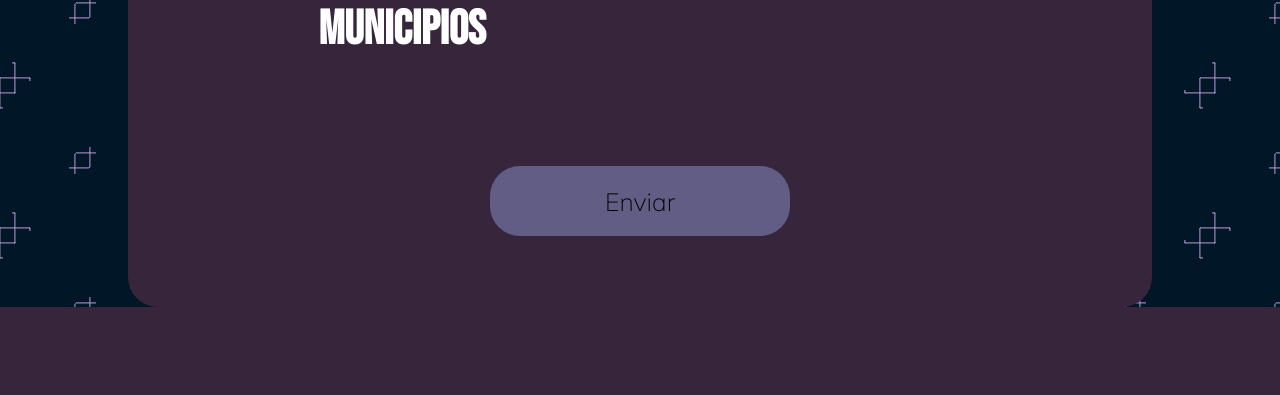
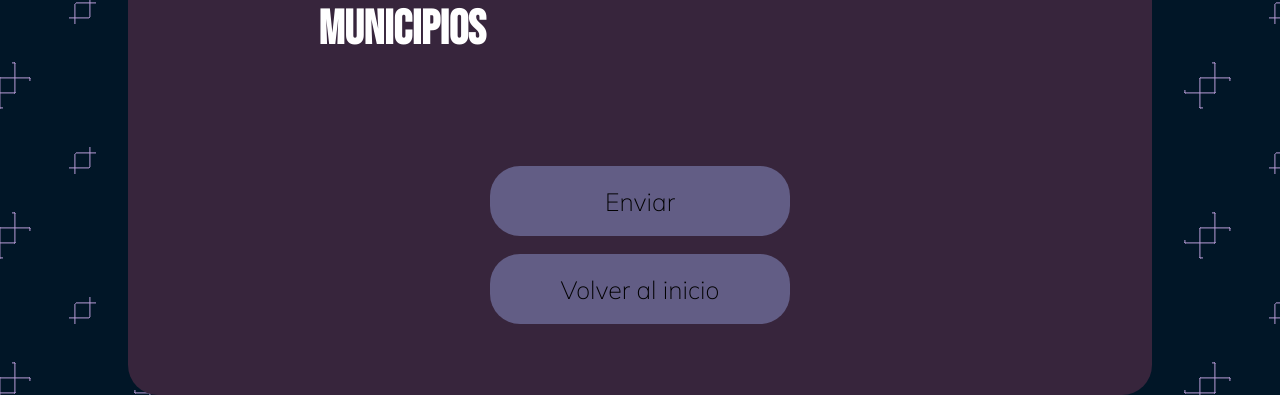
Before and after one commit to PabloVR24/segundoParcial, a PHP site: page /Practica/views/users/index.php in a window 1280 px wide. Shown: the part 522-917 px from the top of the page. Before the commit the page ends 829 px from the top, so only its background shows below. Run offline with PHP 8.4, Linux system fonts and the light colour scheme; data that the repository does not hold is empty; some libraries are stand-ins or nearby versions; some web fonts are replaced.

Commit message:
Boton en index

```diff
--- a/css/styles.css
+++ b/css/styles.css
@@ -57,6 +57,20 @@ body {
     text-align: center;
 }
 
+#botonchido{
+    color: black;
+    background-color: #625d85;
+    width: 300px;
+    height: 70px;
+    border-radius: 30px;
+    font-size: 25px;
+    font-family: 'Mulish', sans-serif;
+    text-align: center;
+    justify-content: center;
+    border: 0;
+    color: black;
+}
+
 .wrapper .box input {
     font-family: 'Mulish', sans-serif;
     width: 100%;
@@ -113,6 +127,11 @@ body {
     background-color: #0051a2;
 }
 
+#botonchido:hover {
+    color: white;
+    background-color: #0051a2;
+}
+
 .error {
     color: red;
     font-family: 'Circular Std', sans-serif;
--- a/views/users/index.php
+++ b/views/users/index.php
@@ -30,17 +30,23 @@ include('../../class/class_nivel/class_nivel_dal.php');
             <h2>Ticket de Turno</h2>
             <div class="wrapper">
                 <div class="box">
-                    <input class="whiteText" type="text" name="fname" id="fname" value="<?php echo isset($_POST["fname"]) ? $_POST["fname"] : ""; ?>" />
+                    <input class="whiteText" type="text" name="fname" id="fname"
+                        value="<?php echo isset($_POST["fname"]) ? $_POST["fname"] : ""; ?>" />
                     <label for="fname">Nombre completo de quien realizará el trámite:</label>
                     <?php if (!empty($error_fname)) { ?>
-                        <span class="error"><?php echo $error_fname; ?></span>
+                        <span class="error">
+                            <?php echo $error_fname; ?>
+                        </span>
                     <?php } ?>
                 </div>
                 <div class="box">
-                    <input class="whiteText" type="text" name="lCurp" id="lCurp" value="<?php echo isset($_POST["lCurp"]) ? $_POST["lCurp"] : ""; ?>" />
+                    <input class="whiteText" type="text" name="lCurp" id="lCurp"
+                        value="<?php echo isset($_POST["lCurp"]) ? $_POST["lCurp"] : ""; ?>" />
                     <label for="lCurp">CURP:</label>
                     <?php if (!empty($error_lcurp)) { ?>
-                        <span class="error"><?php echo $error_lcurp; ?></span>
+                        <span class="error">
+                            <?php echo $error_lcurp; ?>
+                        </span>
                     <?php } ?>
                 </div>
             </div>
@@ -60,7 +66,8 @@ include('../../class/class_nivel/class_nivel_dal.php');
                             <?php
                             foreach ($result_nivel as $key => $value) {
                                 ?>
-                                <option class="opt" value="<?= $value->getID_NIVEL() ?>"><?= $value->getNOMBRE_NIVEL() ?></option>
+                                <option class="opt" value="<?= $value->getID_NIVEL() ?>"><?= $value->getNOMBRE_NIVEL() ?>
+                                </option>
                                 <?php
                             }
                             ?>
@@ -72,7 +79,9 @@ include('../../class/class_nivel/class_nivel_dal.php');
                     </label>
                     <br>
                     <?php if (!empty($error_mes)) { ?>
-                        <span class="error"><?php echo $error_mes; ?></span>
+                        <span class="error">
+                            <?php echo $error_mes; ?>
+                        </span>
                     <?php } ?>
                 </div>
 
@@ -90,7 +99,8 @@ include('../../class/class_nivel/class_nivel_dal.php');
                             <?php
                             foreach ($result_asuntos as $key => $value) {
                                 ?>
-                                <option class="opt" value="<?= $value->GETID_ASUNTO() ?>"><?= $value->getNOMBRE_ASUNTO() ?></option>
+                                <option class="opt" value="<?= $value->GETID_ASUNTO() ?>"><?= $value->getNOMBRE_ASUNTO() ?>
+                                </option>
                                 <?php
                             }
                             ?>
@@ -102,7 +112,9 @@ include('../../class/class_nivel/class_nivel_dal.php');
                     </label>
                     <br>
                     <?php if (!empty($error_mes1)) { ?>
-                        <span class="error"><?php echo $error_mes1; ?></span>
+                        <span class="error">
+                            <?php echo $error_mes1; ?>
+                        </span>
                     <?php } ?>
                 </div>
             </div>
@@ -136,17 +148,23 @@ include('../../class/class_nivel/class_nivel_dal.php');
 
                     <br>
                     <?php if (!empty($error_mes2)) { ?>
-                        <span class="error"><?php echo $error_mes2; ?></span>
+                        <span class="error">
+                            <?php echo $error_mes2; ?>
+                        </span>
                     <?php } ?>
                 </div>
 
                 <div class="box">
-                    <input class="whiteText" type="date" id="fecha" name="fecha" value="<?php echo isset($_POST["fecha"]) ? $_POST["fecha"] : ""; ?>" min="2023-01-01" max="2023-12-31">
+                    <input class="whiteText" type="date" id="fecha" name="fecha"
+                        value="<?php echo isset($_POST["fecha"]) ? $_POST["fecha"] : ""; ?>" min="2023-01-01"
+                        max="2023-12-31">
                     <label for="fecha">Fecha de Cita:
                     </label>
                     <br>
                     <?php if (!empty($error_fecha)) { ?>
-                        <span class="error"><?php echo $error_fecha; ?></span>
+                        <span class="error">
+                            <?php echo $error_fecha; ?>
+                        </span>
                     <?php } ?>
                 </div>
 
@@ -155,6 +173,10 @@ include('../../class/class_nivel/class_nivel_dal.php');
             <div class="wrapper">
                 <div class="box">
                     <input type="submit" id="btnSubmit" value="Enviar" />
+                    <br>
+                    <br>
+                    <input id="botonchido" type="button" value="Volver al inicio" onclick="window.location.href='../../index.php'" />
+
                 </div>
             </div>
         </form>
```
Lines whose indentation alone changed are shown as unchanged.
